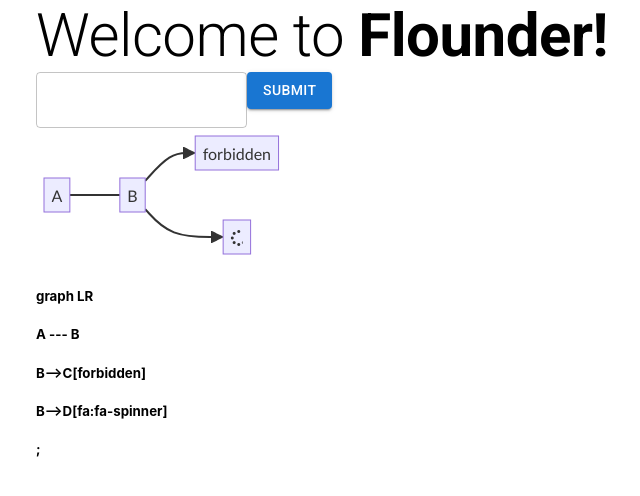
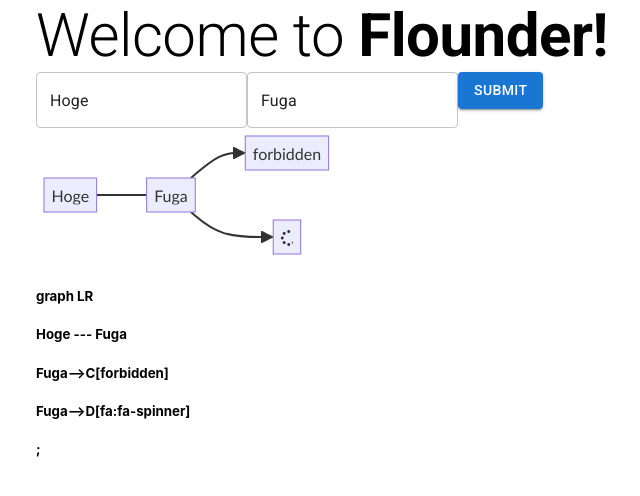
Before and after one commit to Watakumi/Flounder, a React (Vite) app: page / in a window 1280 px wide. Shown: the top 496 px of the page, without its empty margins (28-668 px from the left). Built offline with nearby package versions, Linux system fonts and the light colour scheme.

Commit message:
Enable to select from and target

```diff
--- a/src/App.tsx
+++ b/src/App.tsx
@@ -5,25 +5,28 @@ import mermaid from 'mermaid';
 import { Controller, SubmitHandler, useForm } from 'react-hook-form';
 
 type Inputs = {
-  example: string;
+  from: string;
+  target: string;
 };
 
-const graphText = (target: string) => {
+const graphText = ({ from, target }: { from: string; target: string }) => {
   return `
 graph LR \n
-A --- ${target} \n
-${target}-->C[forbidden] \n
-${target}-->D[fa:fa-spinner] \n
+${from} --- ${target} \n
+${target}${to}C[forbidden] \n
+${target}${to}D[fa:fa-spinner] \n
 ;
 `;
 };
 
-const Mermaid = ({ target }: { target: string }) => {
-  return `<div class="mermaid">${graphText(target)}</div>`;
+const to = '-->';
+
+const Mermaid = (group: Inputs) => {
+  return `<div class="mermaid">${graphText(group)}</div>`;
 };
 
 function App() {
-  const [target, setTarget] = useState('B');
+  const [target, setTarget] = useState({ from: 'Hoge', target: 'Fuga' });
   const mermaidElm = useRef<HTMLDivElement>(null);
   const {
     control,
@@ -31,12 +34,12 @@ function App() {
     formState: { errors },
   } = useForm<Inputs>();
 
-  const onSubmit: SubmitHandler<Inputs> = (data) => setTarget(data.example);
+  const onSubmit: SubmitHandler<Inputs> = (data) => setTarget(data);
 
   useEffect(() => {
     const elm = mermaidElm.current;
     if (!elm) return;
-    elm.innerHTML = Mermaid({ target: target });
+    elm.innerHTML = Mermaid(target);
     mermaid.init('.mermaid');
   }, [target]);
 
@@ -49,12 +52,17 @@ function App() {
       </Typography>
       <form onSubmit={handleSubmit(onSubmit)}>
         <Controller
-          name="example"
+          name="from"
           control={control}
-          defaultValue=""
+          defaultValue="Hoge"
           render={({ field }) => <TextField {...field} />}
         />
-
+        <Controller
+          name="target"
+          control={control}
+          defaultValue="Fuga"
+          render={({ field }) => <TextField {...field} />}
+        />
         <Button type="submit" variant="contained">
           Submit
         </Button>
```
